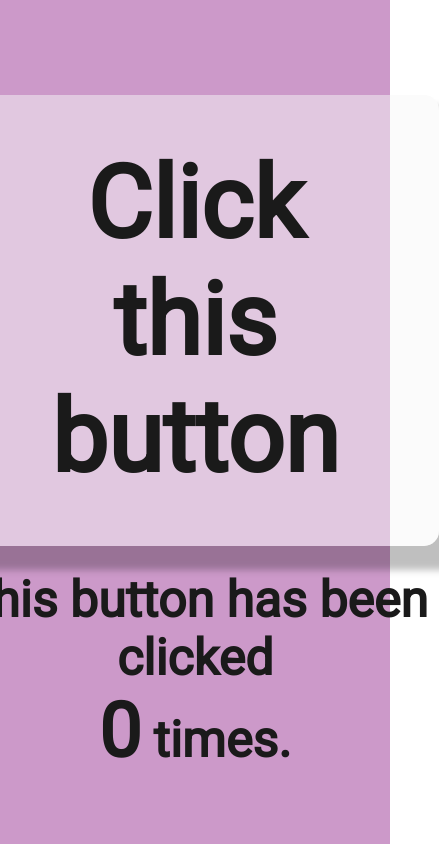
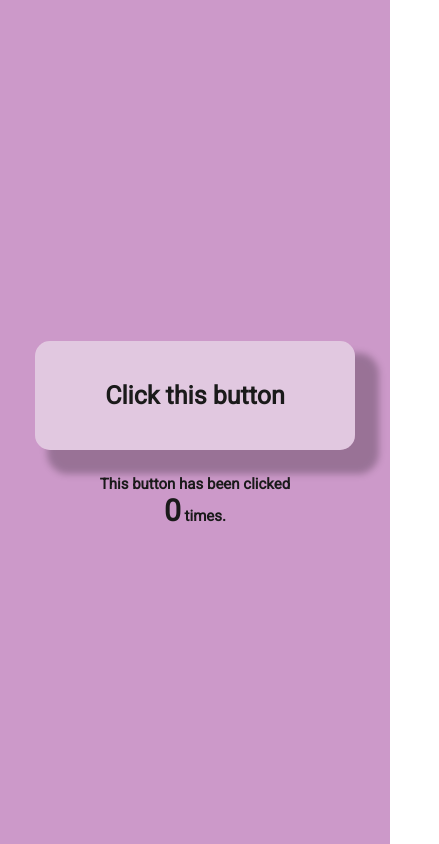
Before and after one commit to xavierbatista/Click-this-button, a React (Create React App) app in the folder client/: page / in a window 390 px wide. Shown: the whole page, 439 px wide, since content can reach past the window. Built offline with nearby package versions, Linux system fonts and the light colour scheme; no server answers.

Commit message:
mobile responsive design

```diff
--- a/client/src/components/Button/Button.jsx
+++ b/client/src/components/Button/Button.jsx
@@ -6,7 +6,6 @@ function Button() {
   const { count, setCount, userClicks, setUserClicks } =
     useContext(CounterContext);
 
-  //make this function increase userPresses instead of count
   const increaseCounter = () => {
     setUserClicks((userClicks) => {
       userClicks += 1;
--- a/client/src/components/Button/Button.scss
+++ b/client/src/components/Button/Button.scss
@@ -14,3 +14,16 @@
   background-color: rgba(247, 247, 247, 0.5);
   box-shadow: 18px 18px 7px 6px rgba(0, 0, 0, 0.25);
 }
+
+@media (max-width: 1120px) {
+  .button {
+    font-size: 50px;
+  }
+}
+
+@media (max-width: 700px) {
+  .button {
+    font-size: 25px;
+    padding: 40px 70px 40px 70px;
+  }
+}
--- a/client/src/components/Counter/Counter.scss
+++ b/client/src/components/Counter/Counter.scss
@@ -8,6 +8,26 @@
   font-size: 50px;
 }
 
-.count{
+.count {
   font-size: 75px;
 }
+
+@media (max-width: 1120px) {
+  .main-header,
+  .counter {
+    font-size: 25px;
+  }
+  .count {
+    font-size: 50px;
+  }
+}
+
+@media (max-width: 700px) {
+  .main-header,
+  .counter {
+    font-size: 15px;
+  }
+  .count {
+    font-size: 30px;
+  }
+}
```
